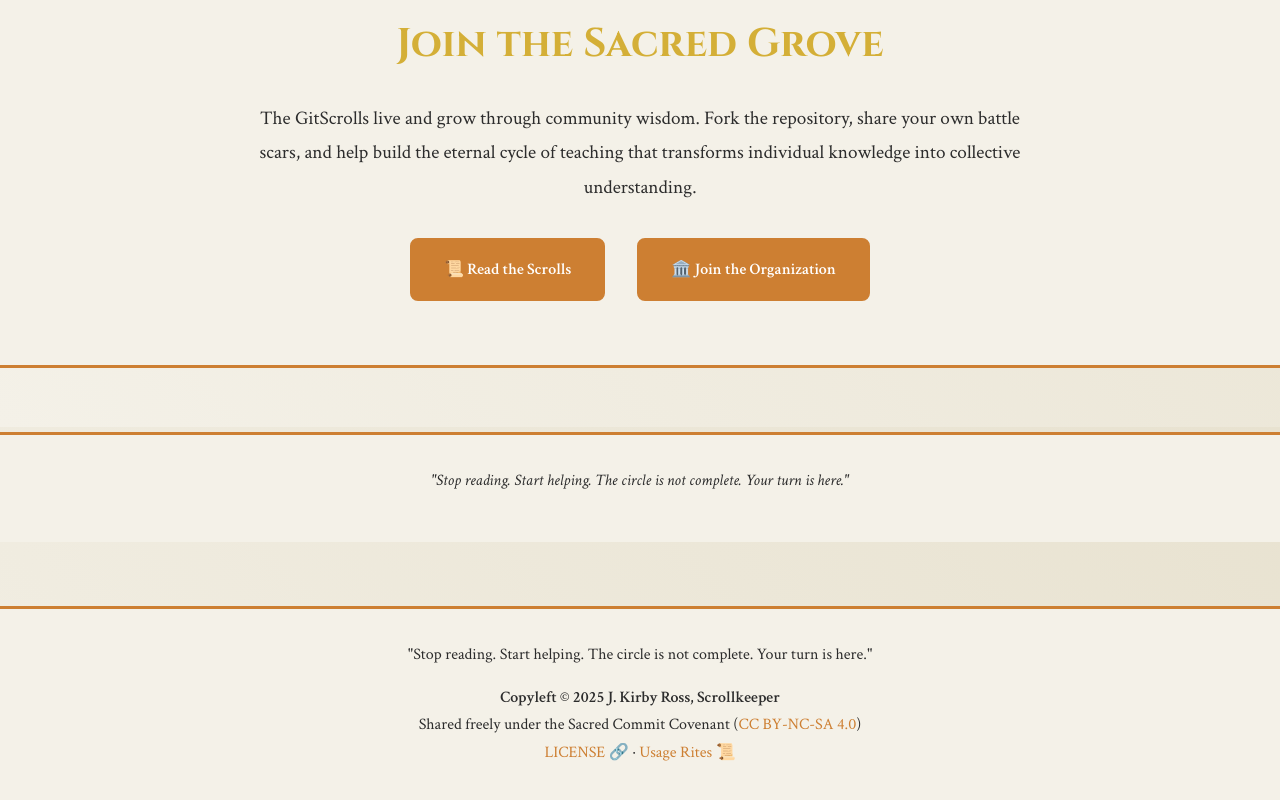
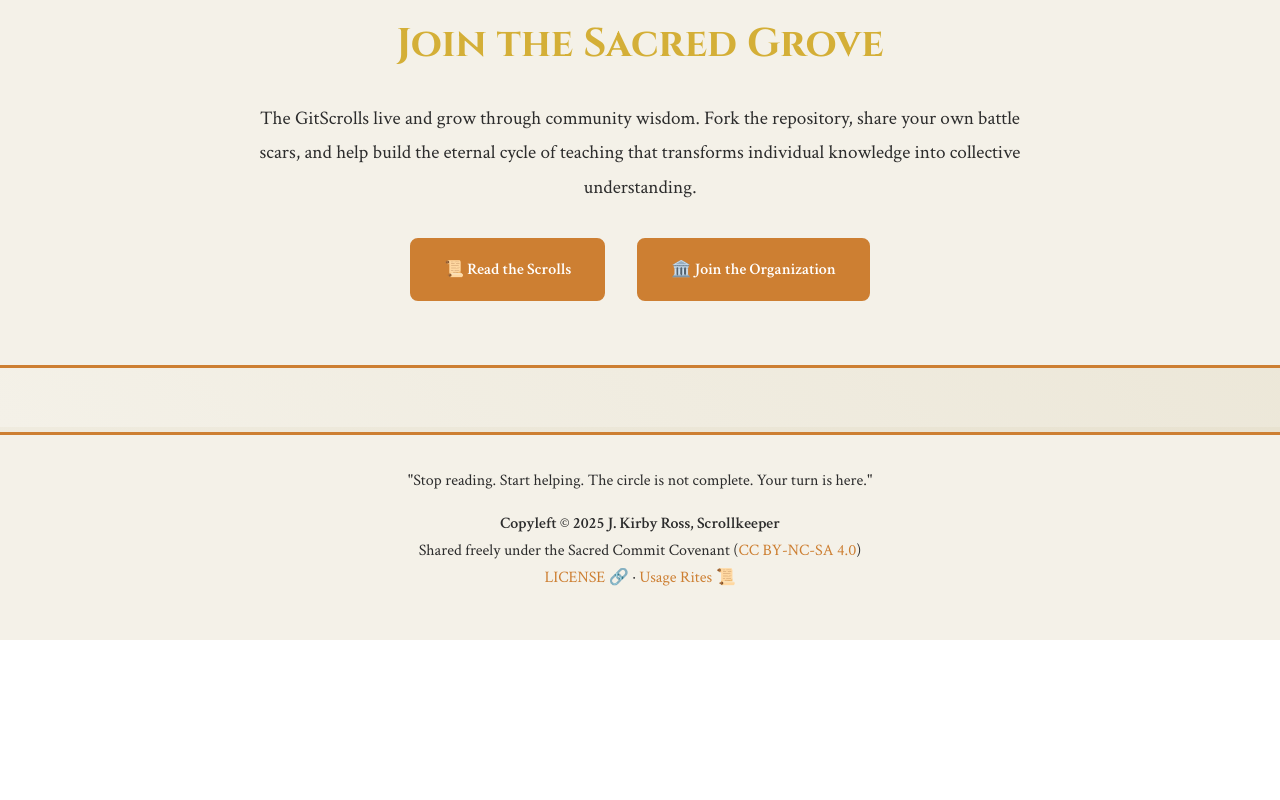
Before and after one commit to gitscrolls/gitscrolls.org, a website built with Vite: page index.html in a window 1280 px wide. Shown: the part 2773-3573 px from the top of the page. After the commit the page ends 3413 px from the top, so only its background shows below. Built offline with nearby package versions, Linux system fonts and the light colour scheme; files whose address does not match are found by name.

Commit message:
fix: remove duplicate footer in index.html
- Remove first footer with minimal content
- Keep comprehensive footer with copyright and license
info

```diff
--- a/index.html
+++ b/index.html
@@ -832,13 +832,6 @@
         </div>
     </section>
 
-    <!-- Footer -->
-    <footer class="footer">
-        <p class="footer-text">
-            "Stop reading. Start helping. The circle is not complete. Your turn is here."
-        </p>
-    </footer>
-
     <script>
         // Scroll progress indicator
         window.addEventListener('scroll', function() {
```
